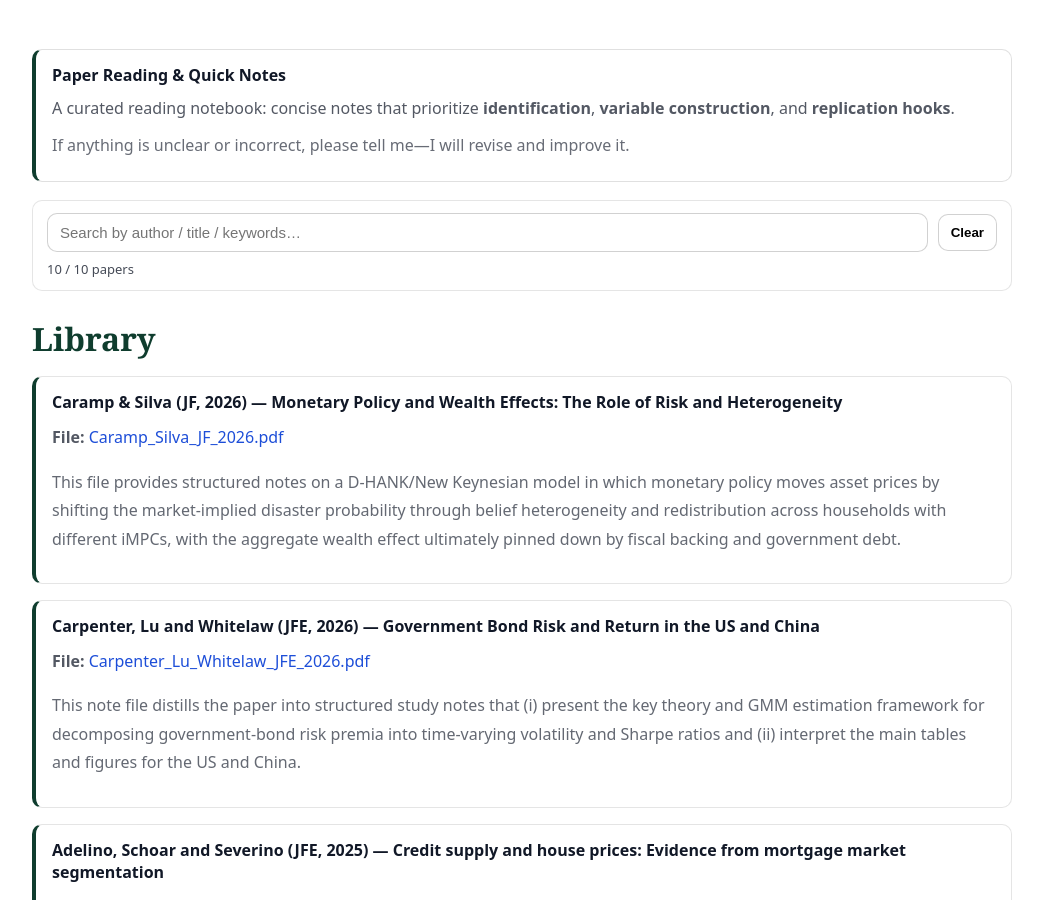
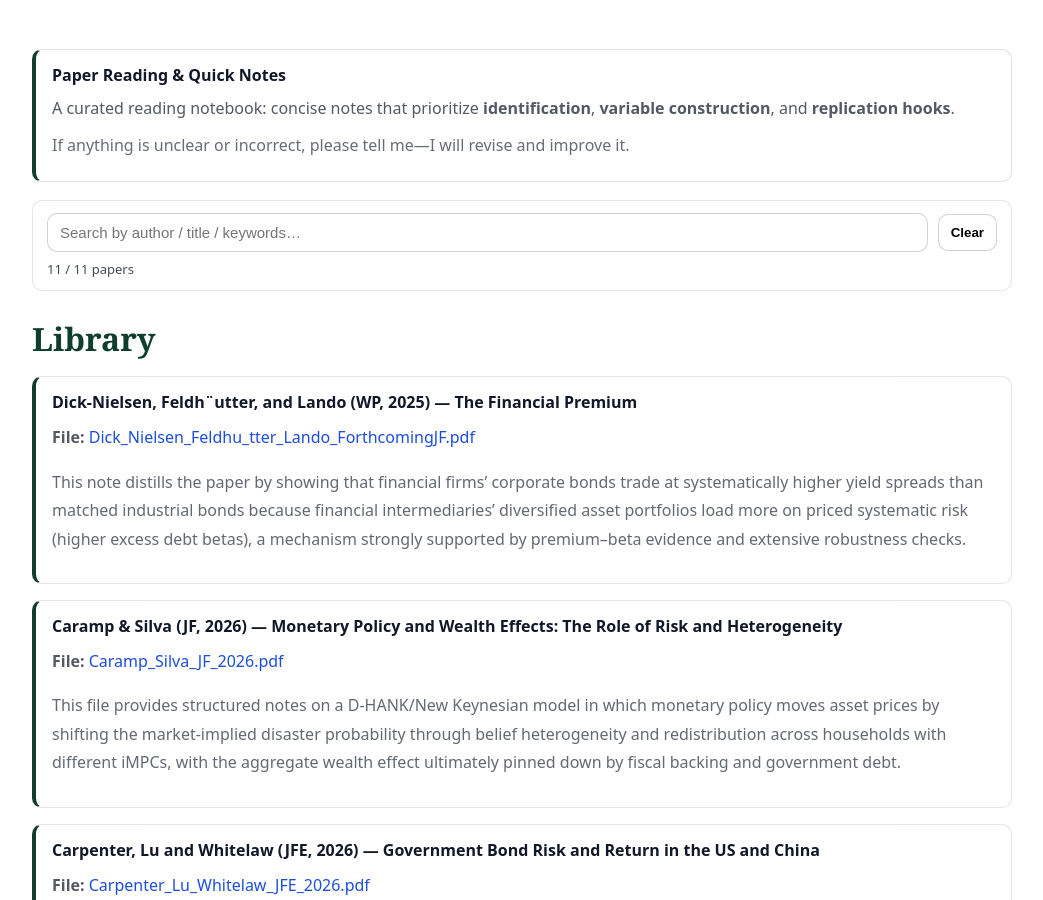
Before and after one commit to yaxinzn/study-archive, a Jekyll site: the page built from reading/index.md, in a window 1280 px wide and 900 px high, scrolled down 498 px. Shown: the whole window, without its empty margins (118-1161 px from the left). Built offline with Jekyll 4.4.1, drawn with Linux system fonts in a browser that asks for light colours.

Commit message:
Reading: add/update Dick_Nielsen_Feldhu_tter_Lando_ForthcomingJF.pdf

```diff
--- a/_data/reading.yml
+++ b/_data/reading.yml
@@ -1,3 +1,7 @@
+- title: "Dick-Nielsen, Feldh¨utter, and Lando (WP, 2025) — The Financial Premium"
+  file: "Dick_Nielsen_Feldhu_tter_Lando_ForthcomingJF.pdf"
+  desc: "This note distills the paper by showing that financial firms’ corporate bonds trade at systematically higher yield spreads than matched industrial bonds because financial intermediaries’ diversified asset portfolios load more on priced systematic risk (higher excess debt betas), a mechanism strongly supported by premium–beta evidence and extensive robustness checks."
+
 - title: "Caramp & Silva (JF, 2026) — Monetary Policy and Wealth Effects: The Role of Risk and Heterogeneity"
   file: "Caramp_Silva_JF_2026.pdf"
   desc: "This file provides structured notes on a D-HANK/New Keynesian model in which monetary policy moves asset prices by shifting the market-implied disaster probability through belief heterogeneity and redistribution across households with different iMPCs, with the aggregate wealth effect ultimately pinned down by fiscal backing and government debt."
```
Also changed, not shown: 1 other file.
